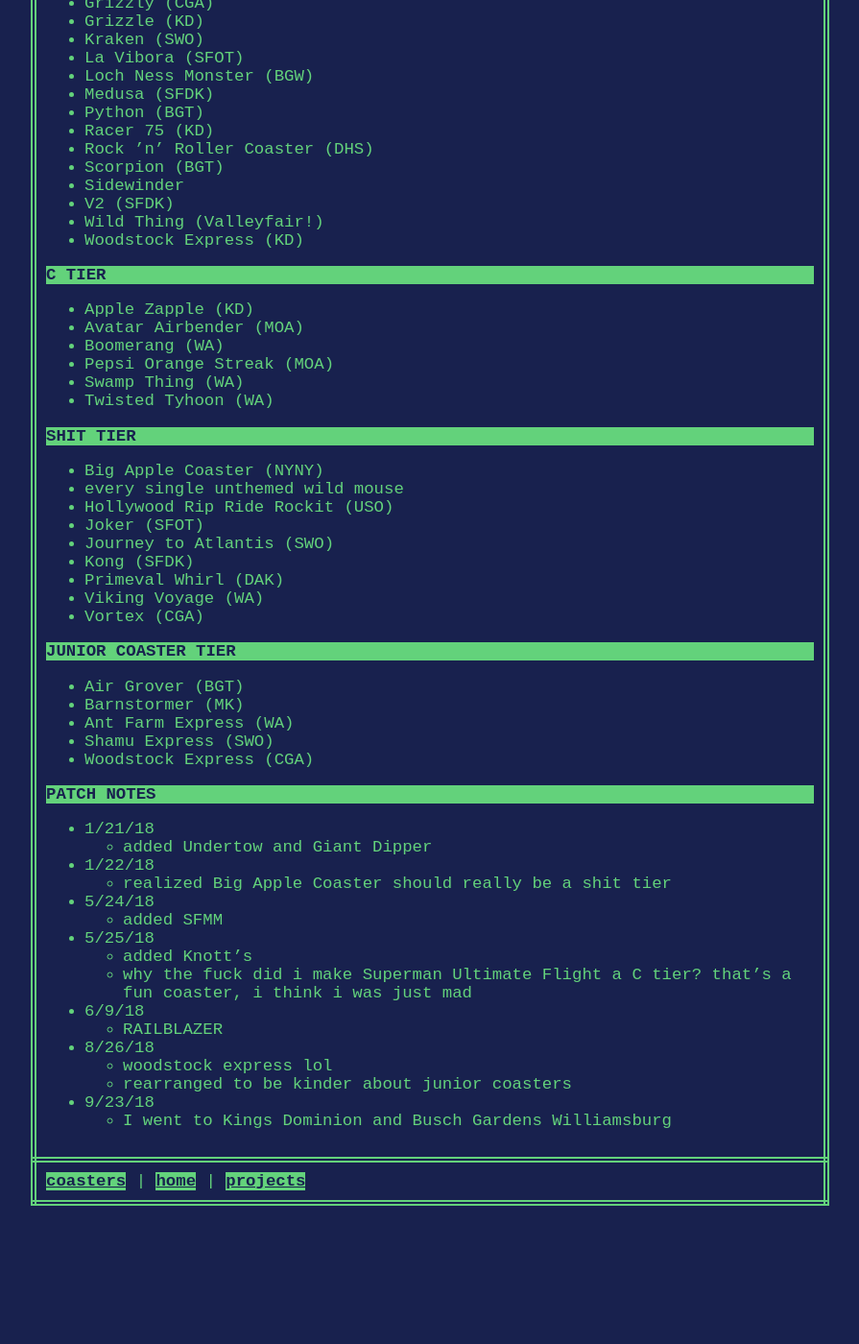
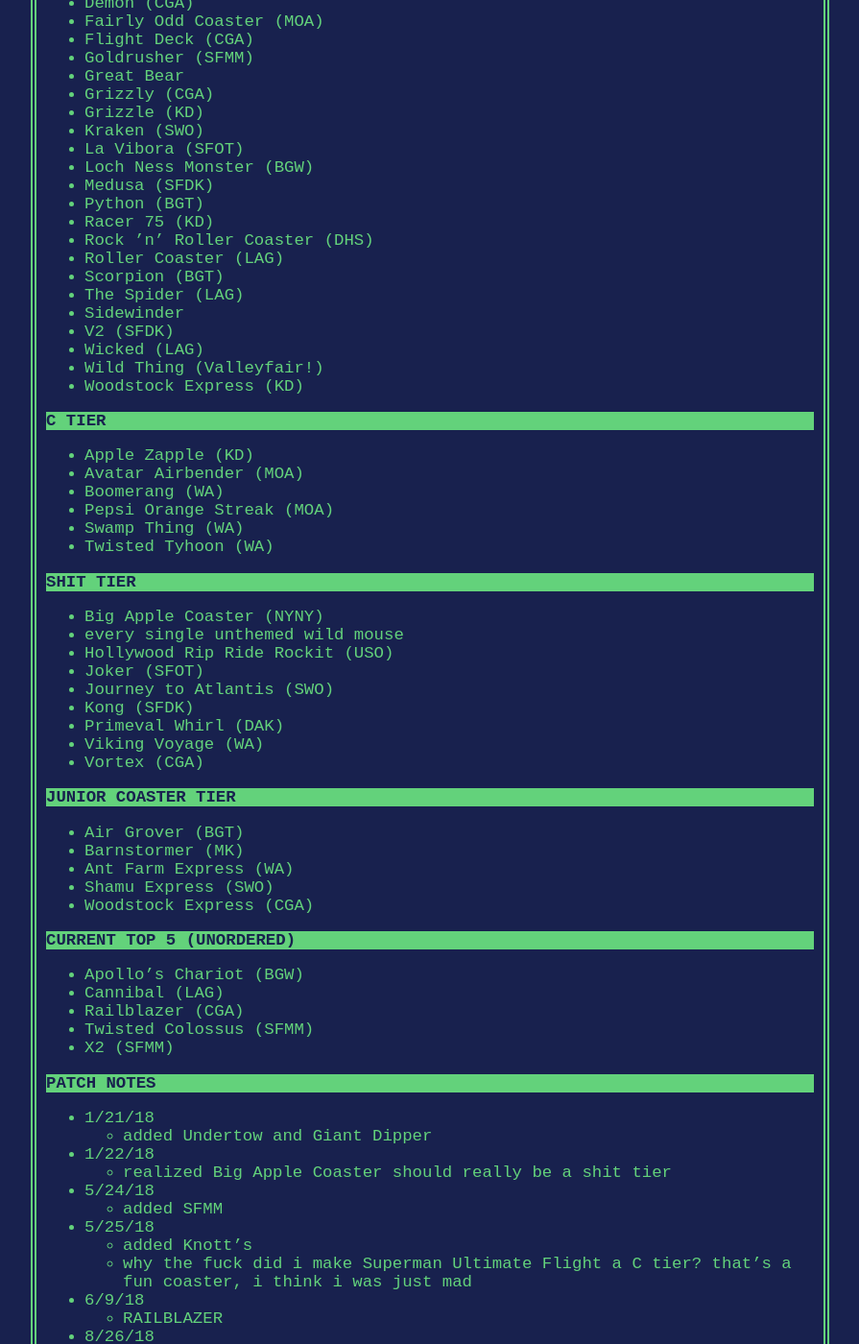
Before and after one commit to jkap/jkap-crimeteam, a Jekyll site: the page built from coaster-tiers.md, in a window 1280 px wide and 1400 px high, scrolled down 1928 px. Shown: the whole window at 96% size, without its empty margins (192-1087 px from the left). Built offline with Jekyll 4.4.1, drawn with Linux system fonts in a browser that asks for light colours; before the commit the page ends 3201 px from its top, so only the background shows below that; some of the changed text lies outside the part shown.

Commit message:
added lagoon

```diff
--- a/coaster-tiers.md
+++ b/coaster-tiers.md
@@ -36,7 +37,9 @@ all tiers sorted alphabetically
 
 - Apollo’s Chariot (BGW)
 - Big Thunder Mountain Railroad (MK)
+- Cannibal (LAG)
 - Cheetah Hunt (BGT)
+- Colossus the Fire Dragon (LAG)
 - Dragon Challenge (IOA)
 - Expedition Everest (DAK)
 - GhostRider (KBF)
@@ -68,6 +71,7 @@ all tiers sorted alphabetically
 - Gwazi (may it rest in peace) (BGT)
 - Harry Potter and the Escape from Gringotts (USO)
 - Incredible Hulk (IOA)
+- Jet Star II (LAG)
 - Lightning Racer (HP)
 - Manta (SWO)
 - Matterhorn Bobsleds (DL)
@@ -94,6 +98,7 @@ all tiers sorted alphabetically
 
 - Avalanche (KD)
 - Back Lot Stunt Coaster (KD)
+- Bombora (LAG)
 - Cheetah (WA)
 - Cobra’s Curse (BGT)
 - Comet
@@ -112,9 +117,12 @@ all tiers sorted alphabetically
 - Python (BGT)
 - Racer 75 (KD)
 - Rock ’n’ Roller Coaster (DHS)
+- Roller Coaster (LAG)
 - Scorpion (BGT)
+- The Spider (LAG)
 - Sidewinder
 - V2 (SFDK)
+- Wicked (LAG)
 - Wild Thing (Valleyfair!)
 - Woodstock Express (KD)
 
@@ -147,6 +155,14 @@ all tiers sorted alphabetically
 - Shamu Express (SWO)
 - Woodstock Express (CGA)
 
+## Current Top 5 (unordered)
+
+* Apollo’s Chariot (BGW)
+* Cannibal (LAG)
+* Railblazer (CGA)
+* Twisted Colossus (SFMM)
+* X2 (SFMM)
+
 ## PATCH NOTES
 
 - 1/21/18
```
Also changed, not shown: other parts of coaster-tiers.md (+3 -0 lines).
